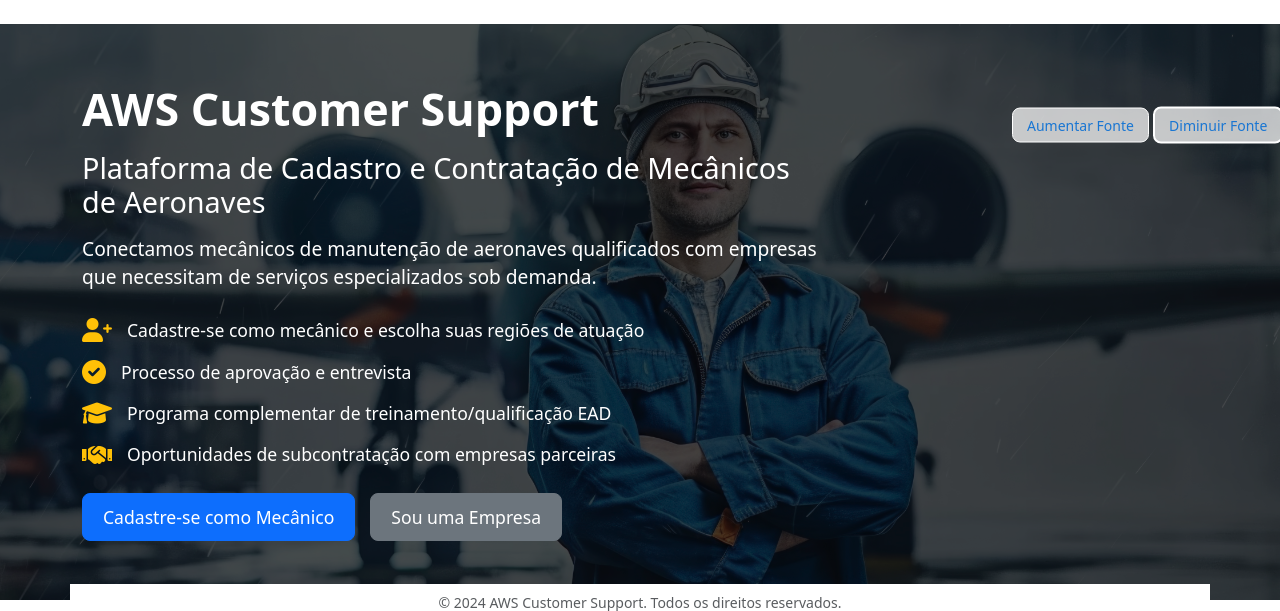
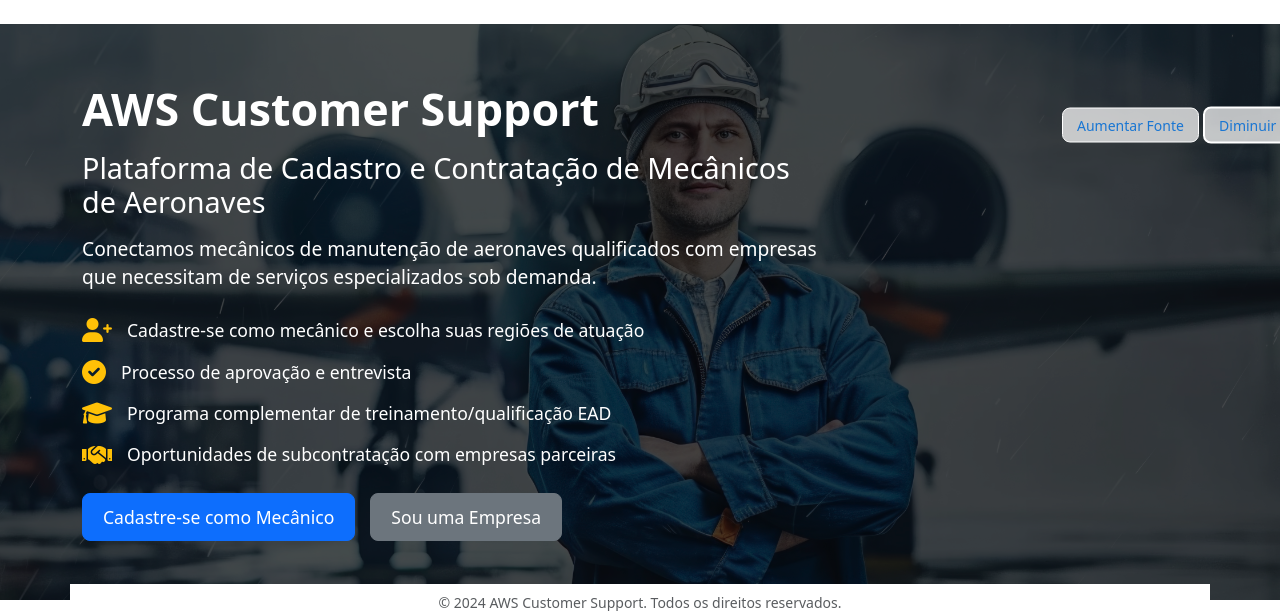
Before and after one commit to mauroue/PI---2024---2, a Django app: page / in a window 1280 px wide. Shown: the part 126-737 px from the top of the page. Run offline with Django 5.2, Linux system fonts and the light colour scheme; some libraries are stand-ins or nearby versions.

Commit message:
Ajuste Acessibilidade

```diff
--- a/app/templates/index.html
+++ b/app/templates/index.html
@@ -175,7 +175,7 @@
     .hero-section .container .row .acessibilidade {
         position: fixed;
         top: 32%;
-        left: 1000px;
+        left: 1050px;
         transform: translateY(-50%);
     }
 
```
